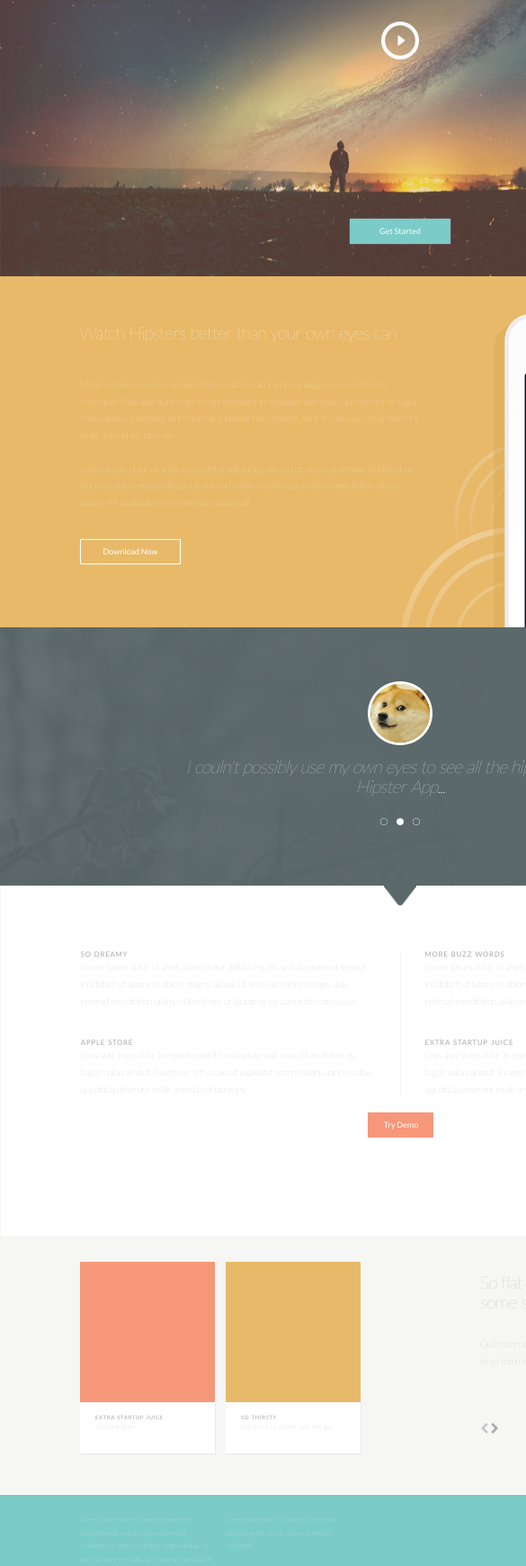
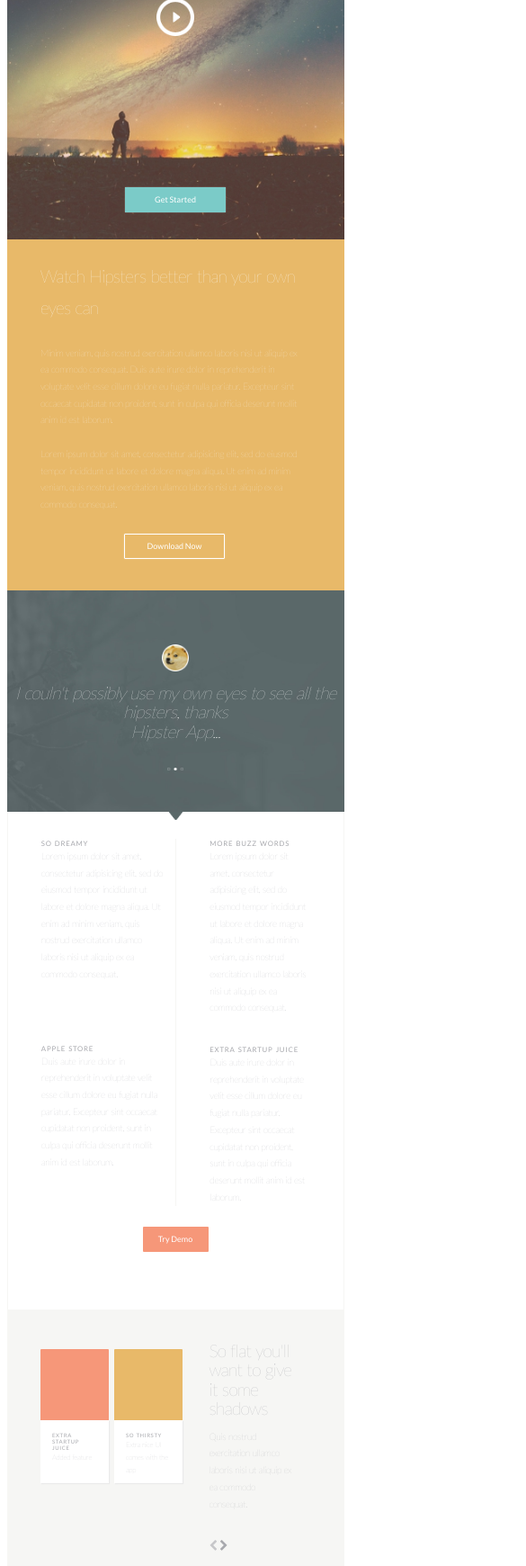
Before and after one commit to kristraeger/hipsterapp, a plain HTML site: page index.html in a window 390 px wide. Shown: the part 185-1925 px from the top of the page at 90% size, 585 px wide, since content can reach past the window. Drawn offline with Linux system fonts and the light colour scheme.

Commit message:
media queries

```diff
--- a/index.html
+++ b/index.html
@@ -28,7 +28,6 @@
 	<link rel="apple-touch-icon" sizes="152x152" href="favicon/apple-touch-icon-152x152.png">
 	<link rel="apple-touch-icon" sizes="180x180" href="favicon/apple-touch-icon-180x180.png">
 	<link rel="icon" type="image/png" href="favicon/favicon-32x32.png" sizes="32x32">
-	<link rel="icon" type="image/png" href="favicon/android-chrome-192x192.png" sizes="192x192">
 	<link rel="icon" type="image/png" href="favicon/favicon-96x96.png" sizes="96x96">
 	<link rel="icon" type="image/png" href="favicon/favicon-16x16.png" sizes="16x16">
 	<link rel="manifest" href="favicon/manifest.json">
--- a/main.css
+++ b/main.css
@@ -27,6 +27,7 @@ header {
 	background: url("img/hero_890.jpg");
 	background-repeat: no-repeat;
 	background-size: cover;
+	background-position: center;
 	position: relative;
 	margin: 0;
 	text-align: center;
@@ -323,3 +324,113 @@ h2 {
 	letter-spacing: 0.5em;
 	padding-top: 3%;
 }
+
+/*Media rules*/
+
+/*iPad*/
+@media screen and (max-width: 769px) {
+	body {
+		width: 768px;
+	}
+
+	.iPad {
+		top: -101%;
+	}
+
+	.ctaDemo {
+		left: -45%;
+	}
+
+	.featuresOverlay {
+		top: -50%;
+	}
+
+	.downloadOverlay {
+		width: 54%;
+	}
+
+	.download {
+		padding-top: 6%;
+	}
+}
+
+/*small desktop + iPhone 6*/
+
+@media screen and (max-width: 400px) {
+	body {
+		width: 375px;
+	}
+
+	header {
+		height: 22%;
+	}
+
+	.playBtn {
+		padding: 9%;
+	}
+
+	.iPad {
+		display: none;
+	}
+
+	.download {
+		height: 19%;
+	}
+
+	.downloadOverlay {
+		width: 90%;
+	}
+
+	.ctaDownload {
+		margin-left: 93px;
+	}
+
+	.slider {
+		height: 12%;
+	}
+
+	.demo {
+		height: 27%;
+		text-align: center;
+	}
+
+	.box2 {
+		padding-left: 10%;
+	}
+
+	.box1 h2:nth-child(5) {
+		margin-top: 36px;
+	}
+
+	.ctaDemo {
+		position: static;
+		margin-top: 23px;
+	}
+
+	.featuresOverlay {
+		top: -40%;
+	}
+
+	.chevron {
+		top: -30%;
+	}
+
+	.featureBox {
+		width: 42%;
+		top: 15%;
+	}
+
+	.featureText {
+		height: 70px;
+		padding: 13px 13px 0 13px;
+	}
+
+	#footerText {
+		width: 50%;
+	}
+
+	#footer nav {
+		left: 40%;
+		top: -38px;
+	}
+}
```
